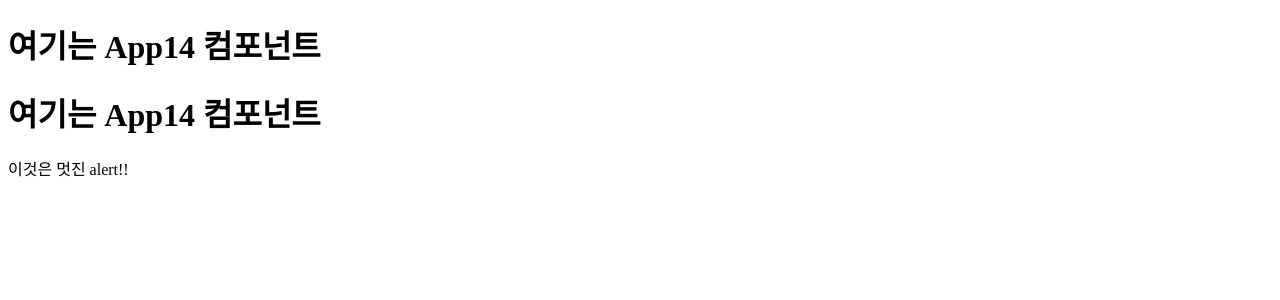
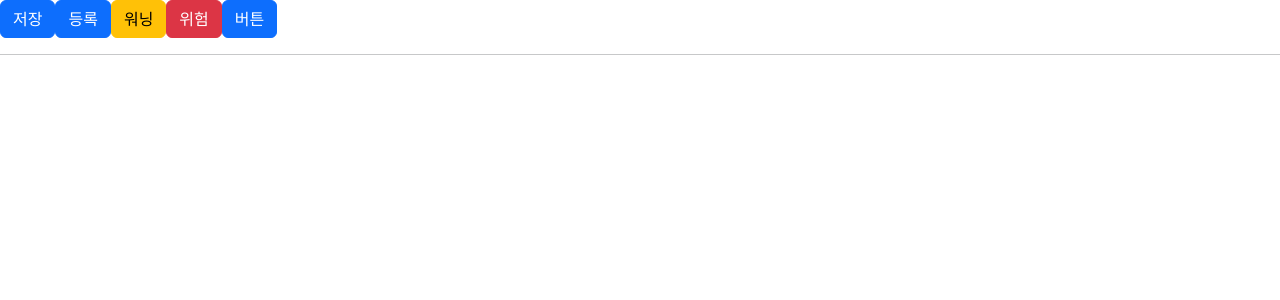
Before and after one commit to sebaek/react-20250630, a React (Vite) app: page / in a window 1280 px wide. Shown: the top 300 px of the page. Built offline with nearby package versions, Linux system fonts and the light colour scheme.

Commit message:
react bootstrap

```diff
--- a/package.json
+++ b/package.json
@@ -10,8 +10,10 @@
     "preview": "vite preview"
   },
   "dependencies": {
+    "bootstrap": "^5.3.7",
     "prettier": "^3.6.2",
     "react": "^19.1.0",
+    "react-bootstrap": "^2.10.10",
     "react-dom": "^19.1.0"
   },
   "devDependencies": {
--- /dev/null
+++ b/src/App16.jsx
@@ -0,0 +1,17 @@
+import { Button } from "react-bootstrap";
+
+function App16() {
+  return (
+    <>
+      <button className="btn btn-primary">저장</button>
+      <Button>등록</Button>
+      <Button variant="warning">워닝</Button>
+      <Button variant="danger">위험</Button>
+      <Button>버튼 </Button>
+      <hr />
+      {/*  연습  다양한 variant props 값으로 버튼들 만들어 보기 */}
+    </>
+  );
+}
+
+export default App16;
--- a/src/main.jsx
+++ b/src/main.jsx
@@ -1,13 +1,10 @@
 import { StrictMode } from "react";
 import { createRoot } from "react-dom/client";
-import App14 from "./App14.jsx";
-import App15 from "./App15.jsx";
+import "bootstrap/dist/css/bootstrap.min.css";
+import App16 from "./App16.jsx";
 
 createRoot(document.getElementById("root")).render(
   <StrictMode>
-    <>
-      <App14 />
-      <App15 />
-    </>
+    <App16 />
   </StrictMode>,
 );
```
Also changed, not shown: 1 other file (tests, documents, lock files or other folders).
